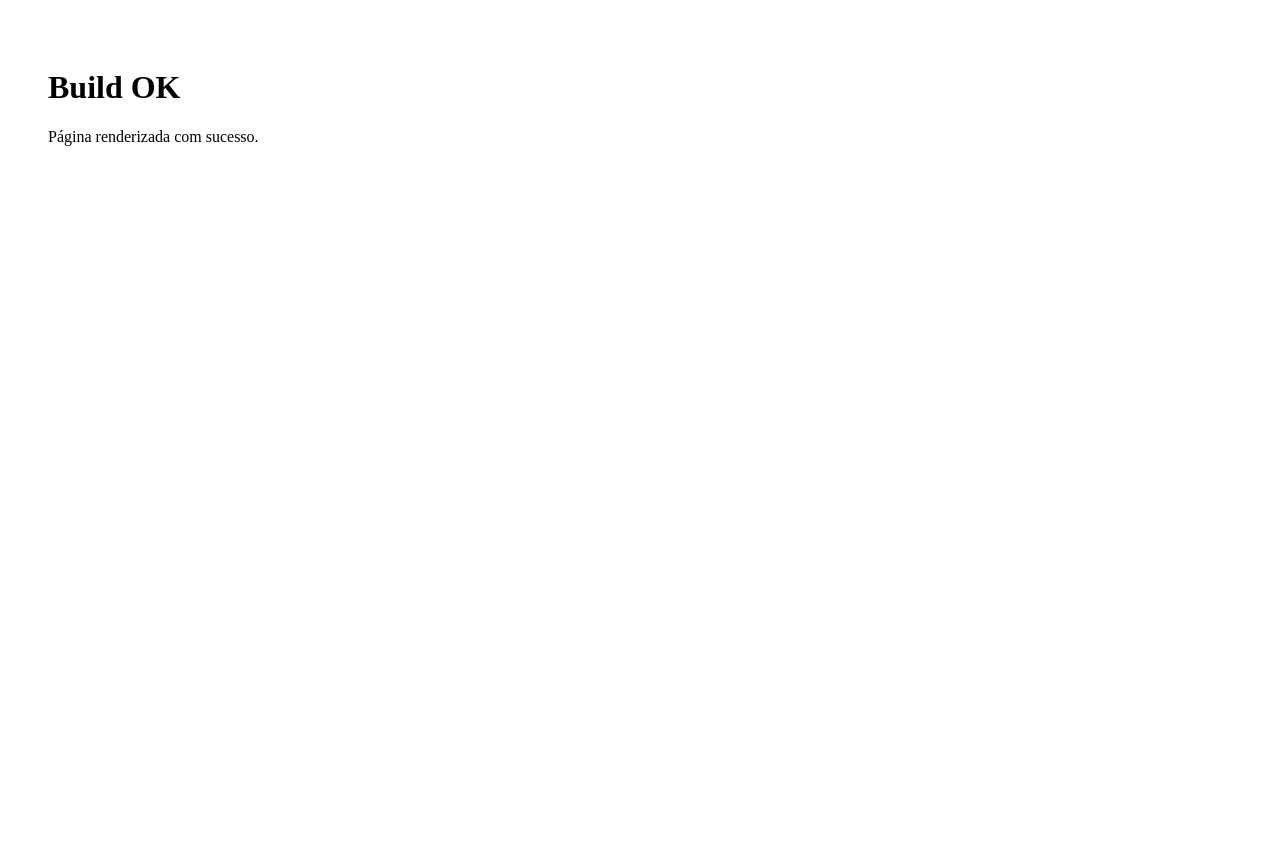
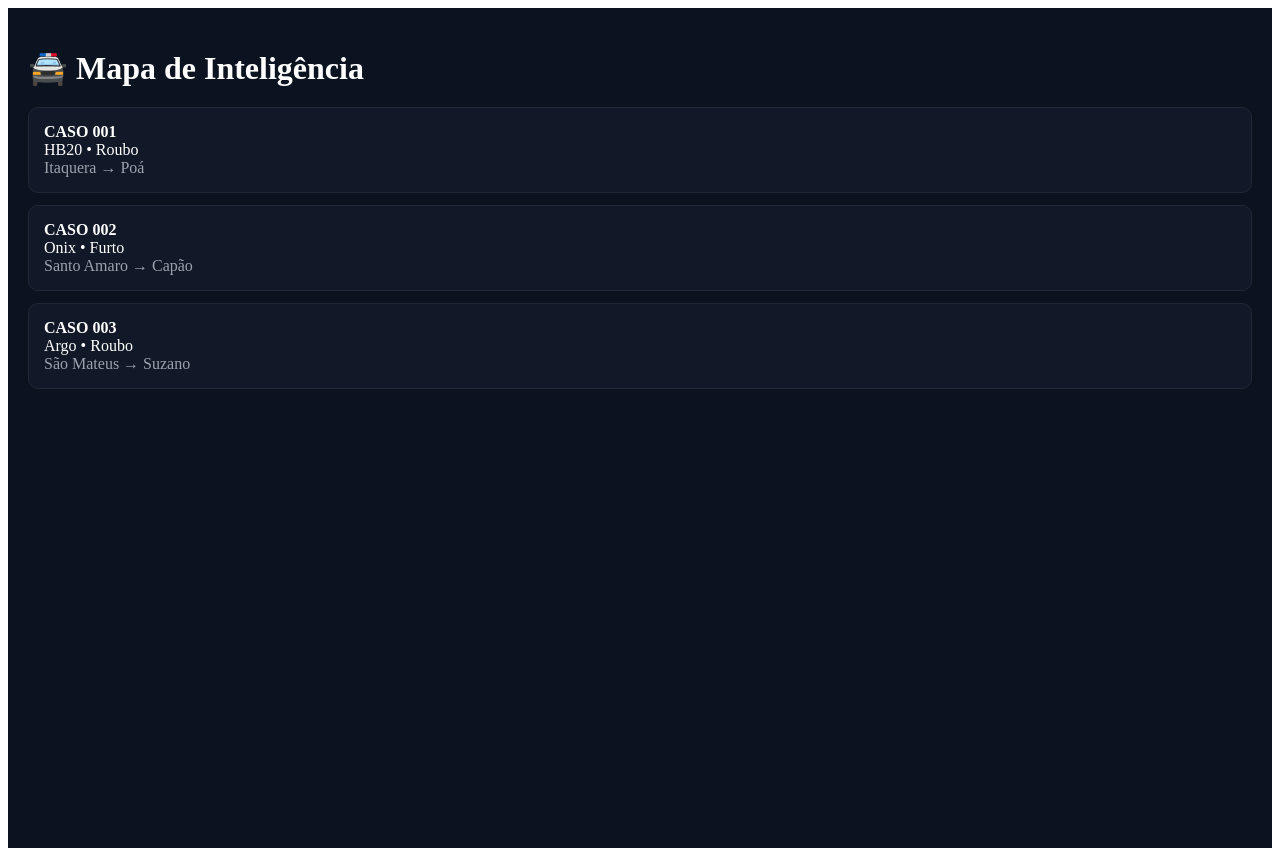
Before and after one commit to KevinWLopes/Mapa-Intelig-ncia, a Next.js app: page / in a window 1280 px wide. Before the commit the page ends 800 px from the top, so only its background shows below. Built offline with nearby package versions, Linux system fonts and the light colour scheme.

Commit message:
Update page.tsx

```diff
--- a/app/page.tsx
+++ b/app/page.tsx
@@ -1,10 +1,33 @@
 "use client";
 
 export default function Home() {
+  const cases = [
+    { id: "001", modelo: "HB20", tipo: "Roubo", local: "Itaquera → Poá" },
+    { id: "002", modelo: "Onix", tipo: "Furto", local: "Santo Amaro → Capão" },
+    { id: "003", modelo: "Argo", tipo: "Roubo", local: "São Mateus → Suzano" },
+  ];
+
   return (
-    <div style={{ padding: 40 }}>
-      <h1>Build OK</h1>
-      <p>Página renderizada com sucesso.</p>
+    <div style={{ padding: 20, background: "#0b1220", minHeight: "100vh", color: "white" }}>
+      <h1 style={{ marginBottom: 20 }}>🚔 Mapa de Inteligência</h1>
+
+      <div style={{ display: "grid", gap: 12 }}>
+        {cases.map((c) => (
+          <div
+            key={c.id}
+            style={{
+              background: "#111827",
+              padding: 15,
+              borderRadius: 10,
+              border: "1px solid #1f2937",
+            }}
+          >
+            <strong>CASO {c.id}</strong>
+            <div>{c.modelo} • {c.tipo}</div>
+            <div style={{ color: "#9ca3af" }}>{c.local}</div>
+          </div>
+        ))}
+      </div>
     </div>
   );
 }
```
